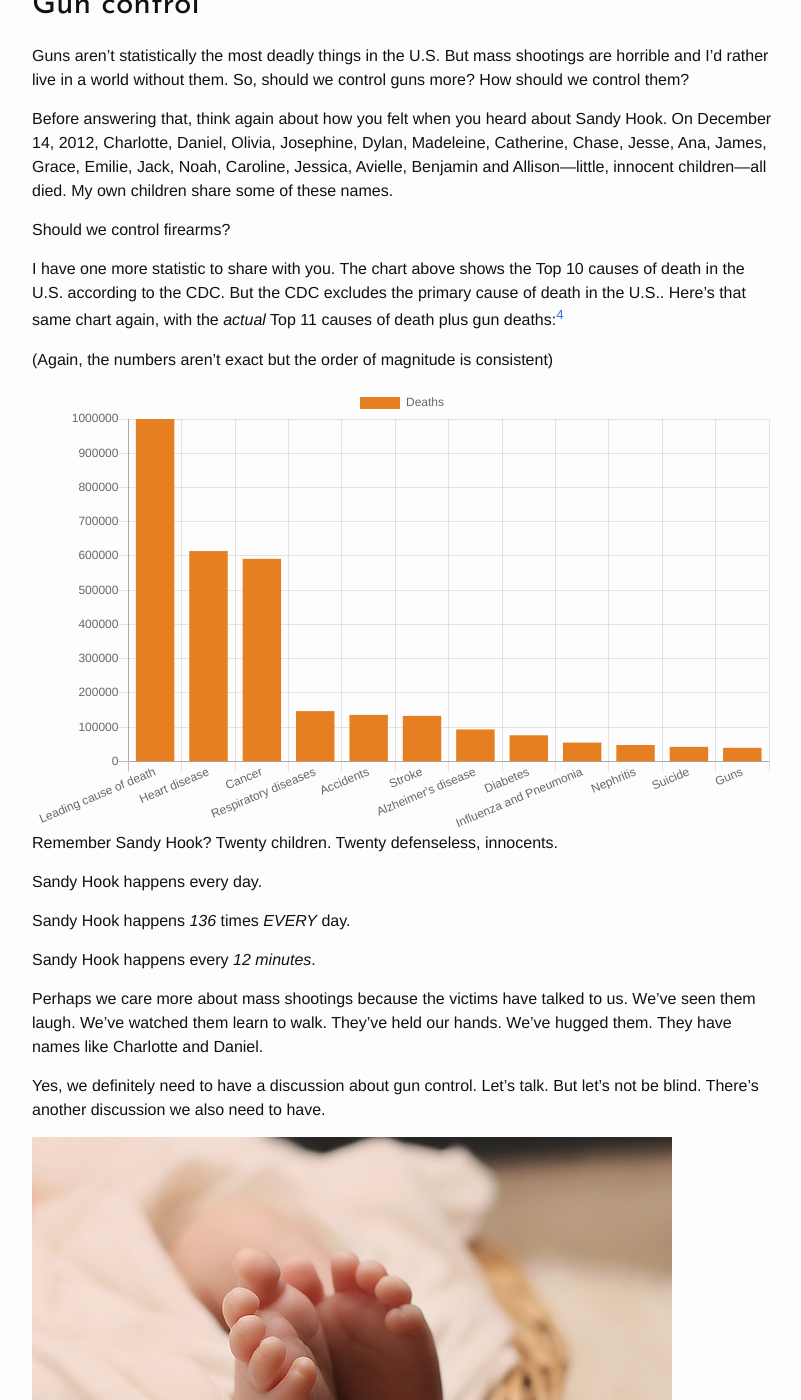
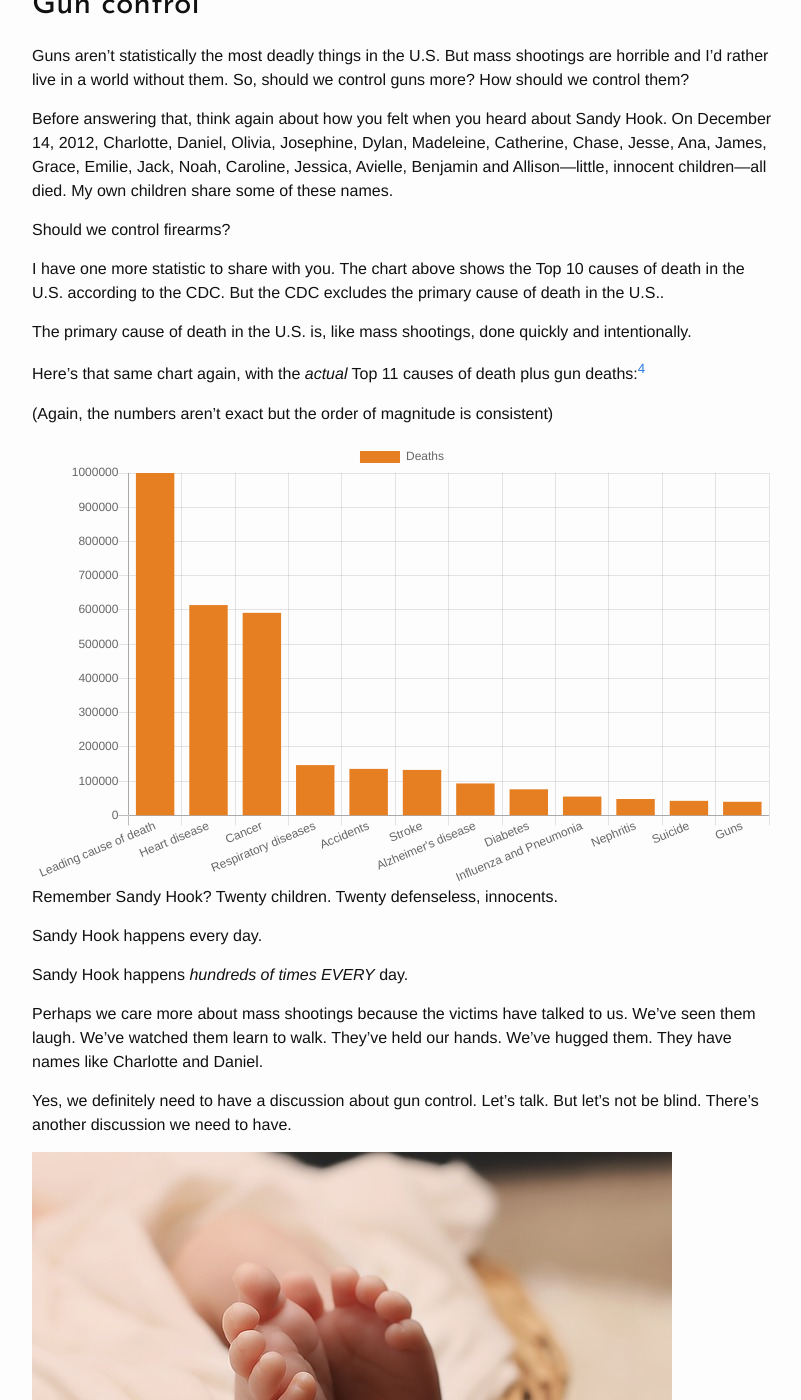
Before and after one commit to iffy/iffy.github.com, a Jekyll site: the page built from _posts/2016-07-07-guns.md, in a window 1280 px wide and 1400 px high, scrolled down 2279 px. Shown: the whole window, without its empty margins (238-1039 px from the left). Built offline with Jekyll 4.4.1, drawn with Linux system fonts in a browser that asks for light colours; nearby versions of some CDN libraries; some web fonts are replaced; some of the changed text lies outside the part shown.

Commit message:
Fix date

```diff
--- a/_posts/2016-07-06-guns.md
+++ b/_posts/2016-07-07-guns.md
@@ -117,7 +117,11 @@
 
 Should we control firearms?
 
-I have one more statistic to share with you.  The chart above shows the Top 10 causes of death in the U.S. according to the CDC.  But the CDC excludes the primary cause of death in the U.S..  Here's that same chart again, with the *actual* Top 11 causes of death plus gun deaths:[^4]
+I have one more statistic to share with you.  The chart above shows the Top 10 causes of death in the U.S. according to the CDC.  But the CDC excludes the primary cause of death in the U.S..
+
+The primary cause of death in the U.S. is, like mass shootings, done quickly and intentionally.
+
+Here's that same chart again, with the *actual* Top 11 causes of death plus gun deaths:[^4]
 
 (Again, the numbers aren't exact but the order of magnitude is consistent)
 
@@ -176,15 +180,24 @@
 
 Sandy Hook happens every day.
 
-Sandy Hook happens *136* times *EVERY* day.
-
-Sandy Hook happens every *12 minutes*.
+Sandy Hook happens *hundreds of times EVERY* day.
 
 Perhaps we care more about mass shootings because the victims have talked to us.  We've seen them laugh.  We've watched them learn to walk.  They've held our hands.  We've hugged them.  They have names like Charlotte and Daniel.
 
-Yes, we definitely need to have a discussion about gun control.  Let's talk.  But let's not be blind.  There's another discussion we also need to have.
+Yes, we definitely need to have a discussion about gun control.  Let's talk.  But let's not be blind.  There's another discussion we need to have.
 
 <img src="/images/guns/feet.jpg">
+
+I have little confidence in solving this problem with legislation.  Rather, people's hearts need to change.
+
+Instead of abortion, consider adoption.
+
+If you're not ready to have a child, don't conceive.
+
+I'm not a hate monger.  And I know life can't be perfect.  Mistakes happen.  But don't compound mistakes with more mistakes.  God will judge perfectly, taking into account individual circumstances.
+
+Do your best with what you know.  Abortion is not your best.
+
 
 ---
 
```
